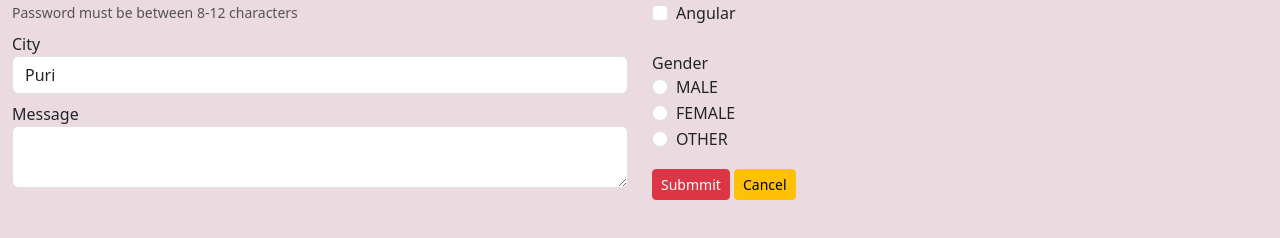
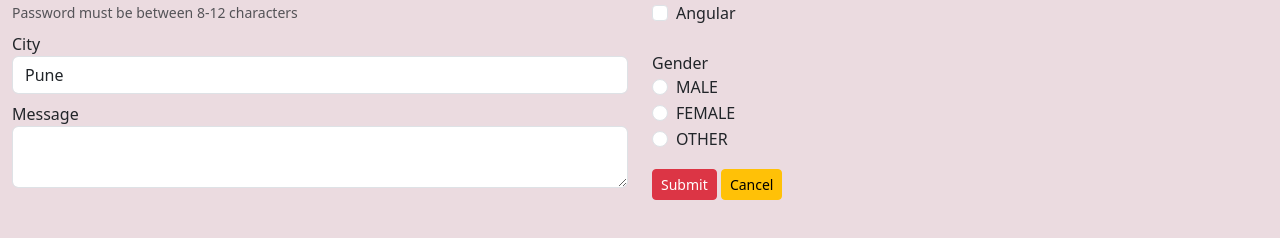
Before and after one commit to ankitadarsh4u/RegistrationForm, a plain HTML site: page index.html in a window 1280 px wide. Shown: the part 288-526 px from the top of the page. Drawn offline with nearby package versions, Linux system fonts and the light colour scheme.

Commit message:
corrected the spelling mistake

```diff
--- a/index.html
+++ b/index.html
@@ -34,10 +34,10 @@
                     <label class="mt-2">City</label>
                     <select name="city" id="" class="form-control">
                         <option selected>Pune</option>
-                        <option selected>Patna</option>
-                        <option selected>Ranchi</option>
-                        <option selected>Kolkata</option>
-                        <option selected>Puri</option>
+                        <option >Patna</option>
+                        <option >Ranchi</option>
+                        <option >Kolkata</option>
+                        <option >Puri</option>
                     </select>
 
                     <label class="mt-2">Message</label>
@@ -104,7 +104,7 @@
                 </div>
                </div>
 
-               <button class="btn btn-danger btn-sm mt-3">Submmit</button>
+               <button class="btn btn-danger btn-sm mt-3">Submit</button>
                <button class="btn btn-warning btn-sm mt-3">Cancel</button>
             </div>
         </div>
```
